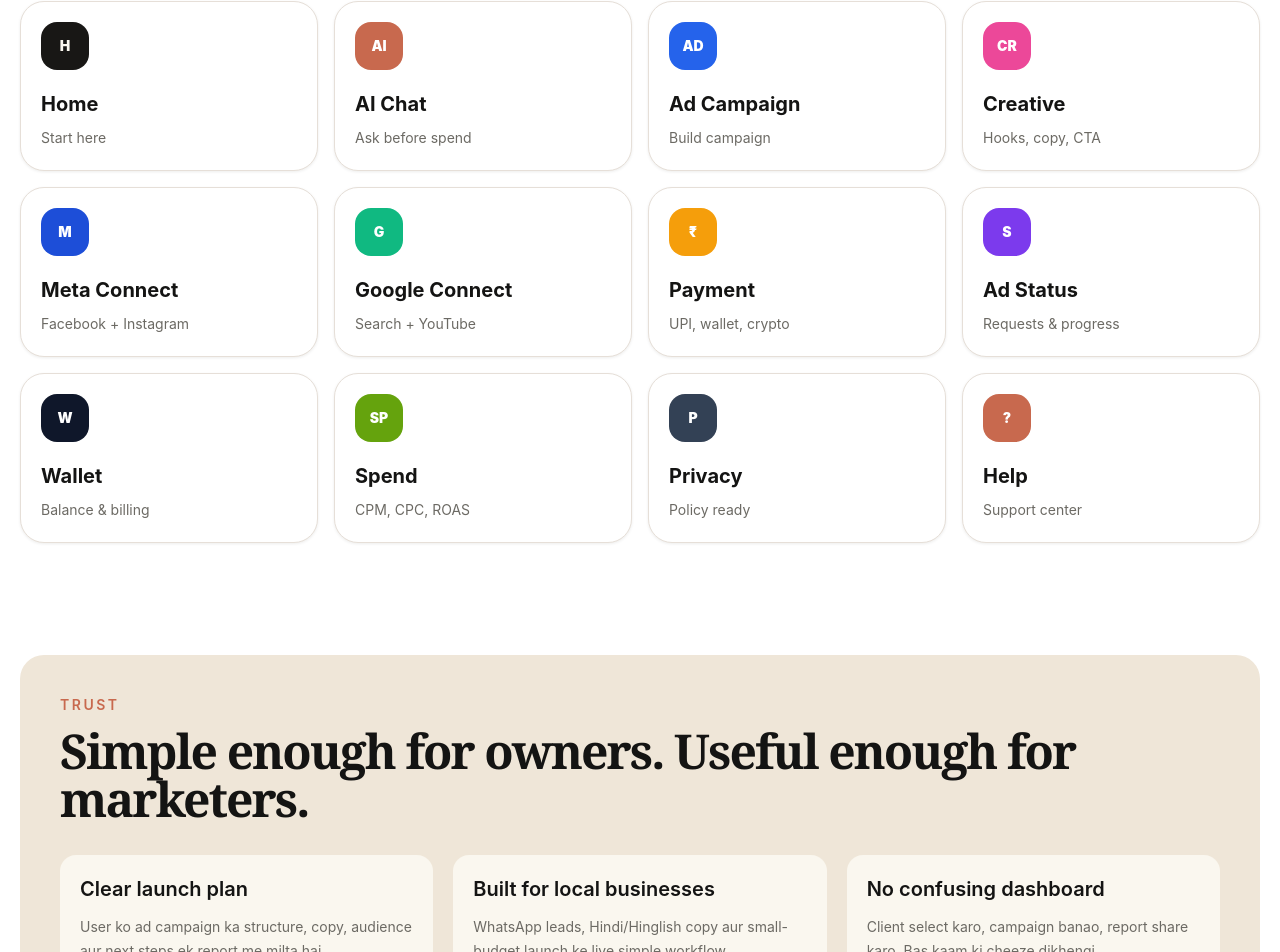
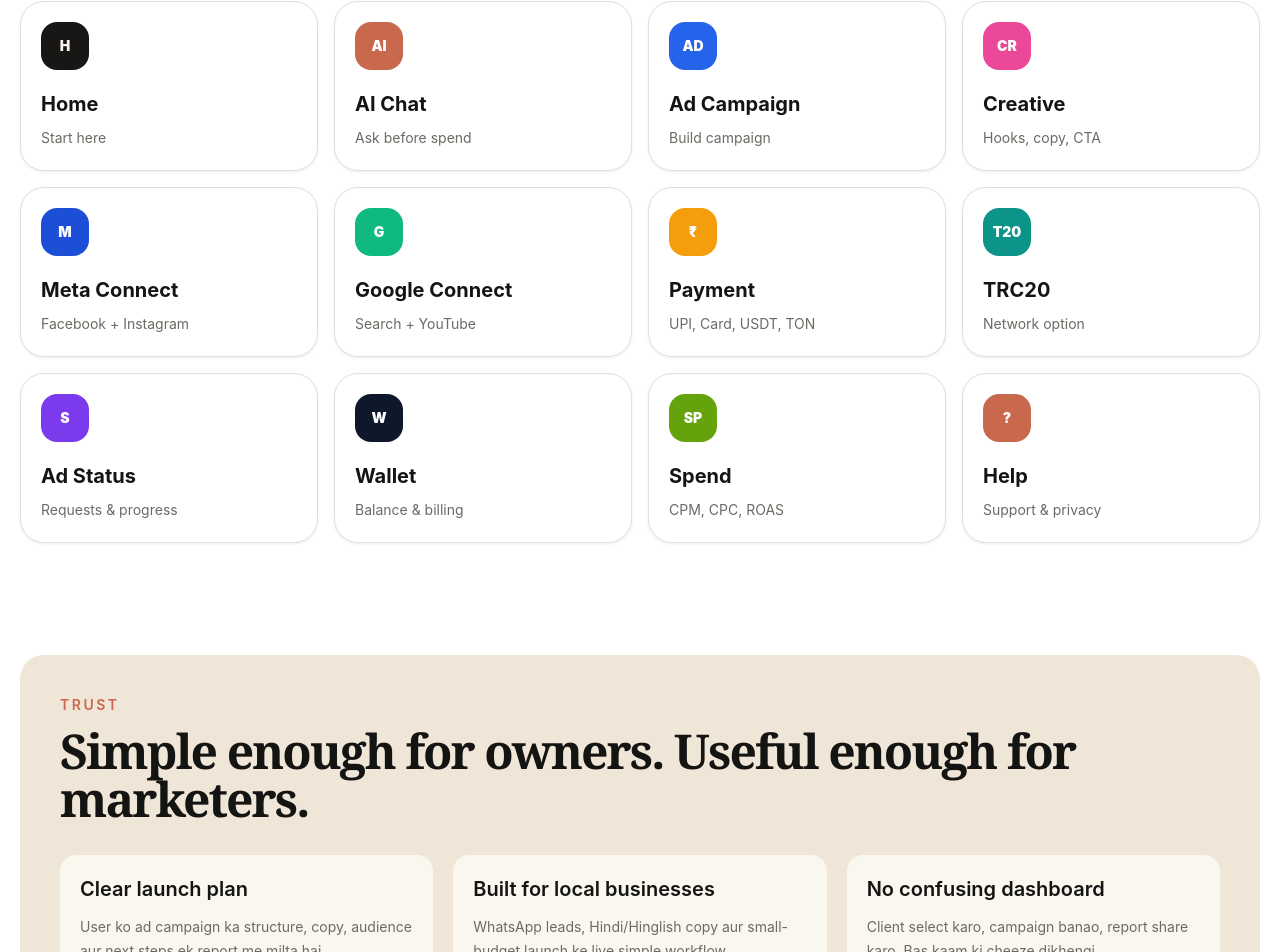
Before and after one commit to lkmeeena882437-dotcom/Launch1stAd.ai, a Next.js app: page / in a window 1280 px wide. Shown: the part 2148-3100 px from the top of the page. Built offline with nearby package versions, Linux system fonts and the light colour scheme.

Commit message:
Improve app hub payment and module cards

```diff
--- a/components/home/AppHub.tsx
+++ b/components/home/AppHub.tsx
@@ -7,17 +7,17 @@ const modules = [
   { title: "Creative", text: "Hooks, copy, CTA", href: "/campaign", badge: "CR", tone: "bg-pink-500 text-white" },
   { title: "Meta Connect", text: "Facebook + Instagram", href: "/connections", badge: "M", tone: "bg-blue-700 text-white" },
   { title: "Google Connect", text: "Search + YouTube", href: "/connections", badge: "G", tone: "bg-emerald-500 text-white" },
-  { title: "Payment", text: "UPI, wallet, crypto", href: "#payments", badge: "₹", tone: "bg-amber-500 text-white" },
+  { title: "Payment", text: "UPI, Card, USDT, TON", href: "#payments", badge: "₹", tone: "bg-amber-500 text-white" },
+  { title: "TRC20", text: "Network option", href: "#payments", badge: "T20", tone: "bg-teal-600 text-white" },
   { title: "Ad Status", text: "Requests & progress", href: "/launch-requests", badge: "S", tone: "bg-violet-600 text-white" },
   { title: "Wallet", text: "Balance & billing", href: "#payments", badge: "W", tone: "bg-slate-900 text-white" },
   { title: "Spend", text: "CPM, CPC, ROAS", href: "/analytics", badge: "SP", tone: "bg-lime-600 text-white" },
-  { title: "Privacy", text: "Policy ready", href: "/setup", badge: "P", tone: "bg-slate-700 text-white" },
-  { title: "Help", text: "Support center", href: "/setup", badge: "?", tone: "bg-coral text-white" }
+  { title: "Help", text: "Support & privacy", href: "/setup", badge: "?", tone: "bg-coral text-white" }
 ];
 
 export function AppHub() {
   return (
-    <section className="mx-auto max-w-7xl px-5 py-12">
+    <section id="payments" className="mx-auto max-w-7xl px-5 py-12">
       <div className="flex flex-wrap items-end justify-between gap-4">
         <div>
           <p className="text-sm font-bold uppercase tracking-[0.18em] text-coral">Your control room</p>
```
